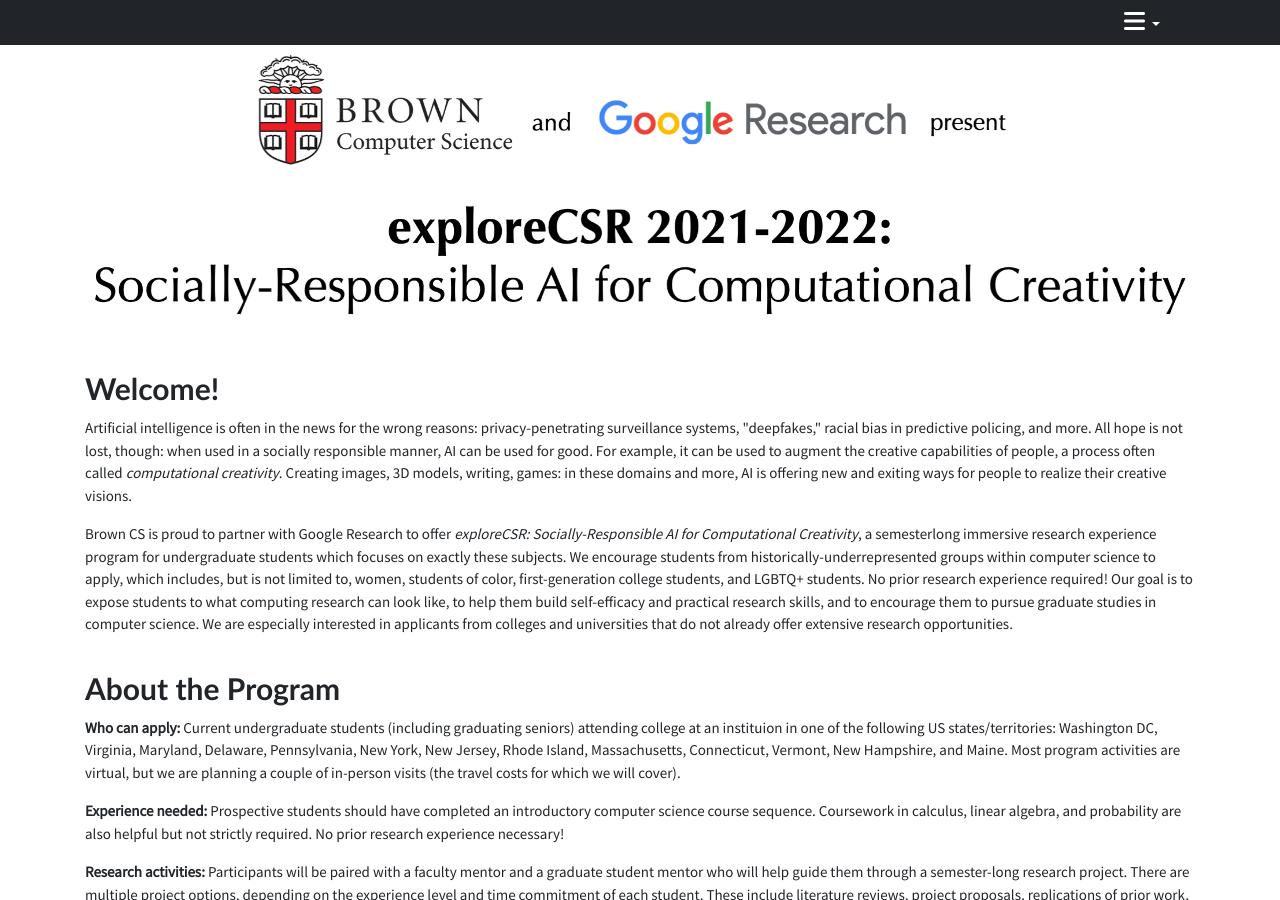
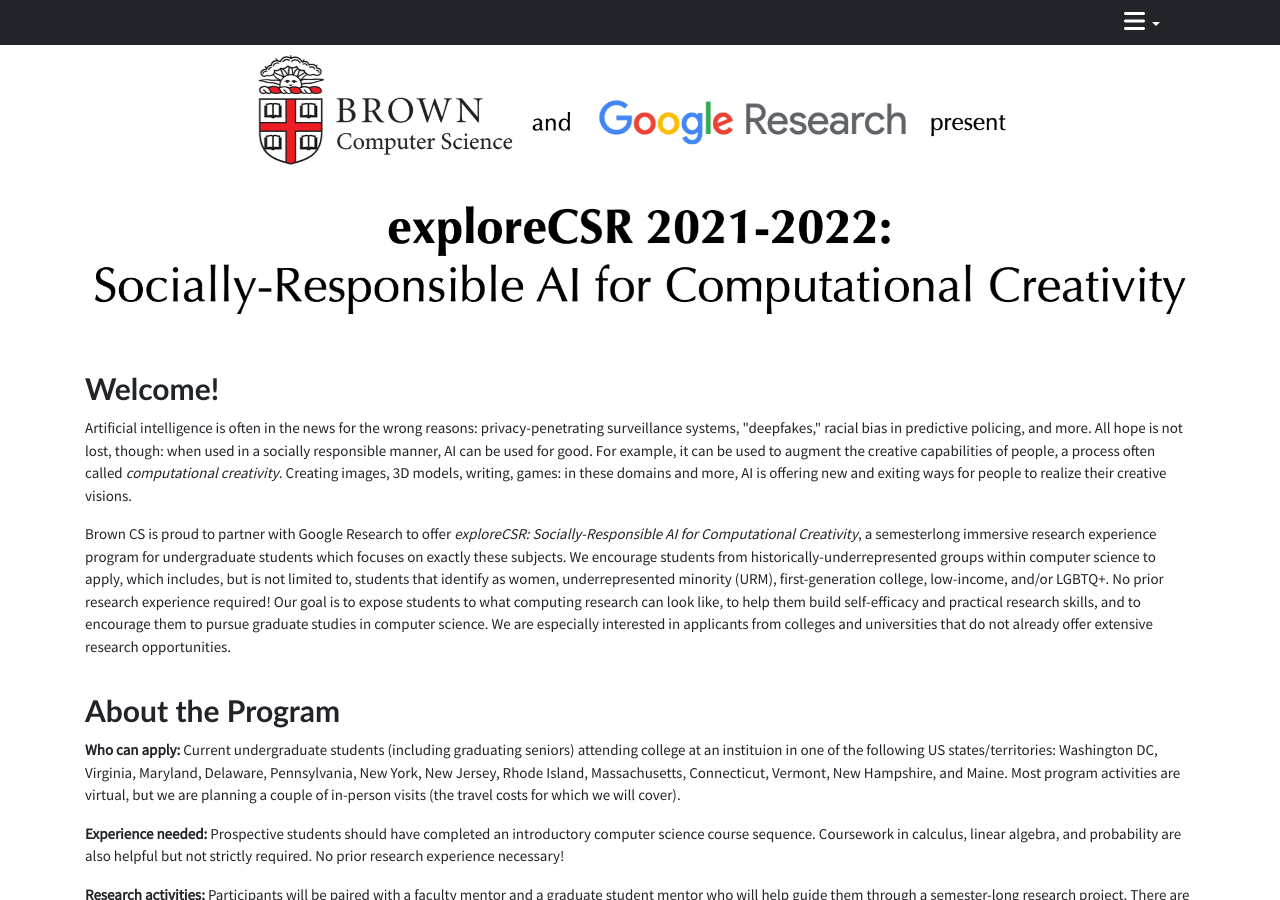
Before and after one commit to brownvc/exploreCSR-webpage, a Jekyll site: the page built from ai/index.html, in a window 1280 px wide and 900 px high. Built offline with Jekyll 4.4.1, drawn with Linux system fonts in a browser that asks for light colours; nearby versions of some CDN libraries.

Commit message:
Tweak language.

```diff
--- a/ai/index.html
+++ b/ai/index.html
@@ -55,7 +55,7 @@
 
     <p>
         Brown CS is proud to partner with Google Research to offer <i>exploreCSR: Socially-Responsible AI for Computational Creativity</i>, a semesterlong immersive research experience program for undergraduate students which focuses on exactly these subjects.
-        We encourage students from historically-underrepresented groups within computer science to apply, which includes, but is not limited to, women, students of color, first-generation college students, and LGBTQ+ students. No prior research experience required!
+        We encourage students from historically-underrepresented groups within computer science to apply, which includes, but is not limited to, students that identify as women, underrepresented minority (URM), first-generation college, low-income, and/or LGBTQ+. No prior research experience required!
         Our goal is to expose students to what computing research can look like, to help them build self-efficacy and practical research skills, and to encourage them to pursue graduate studies in computer science. We are especially interested in applicants from colleges and universities that do not already offer extensive research opportunities.
     </p>
 </div>
```
